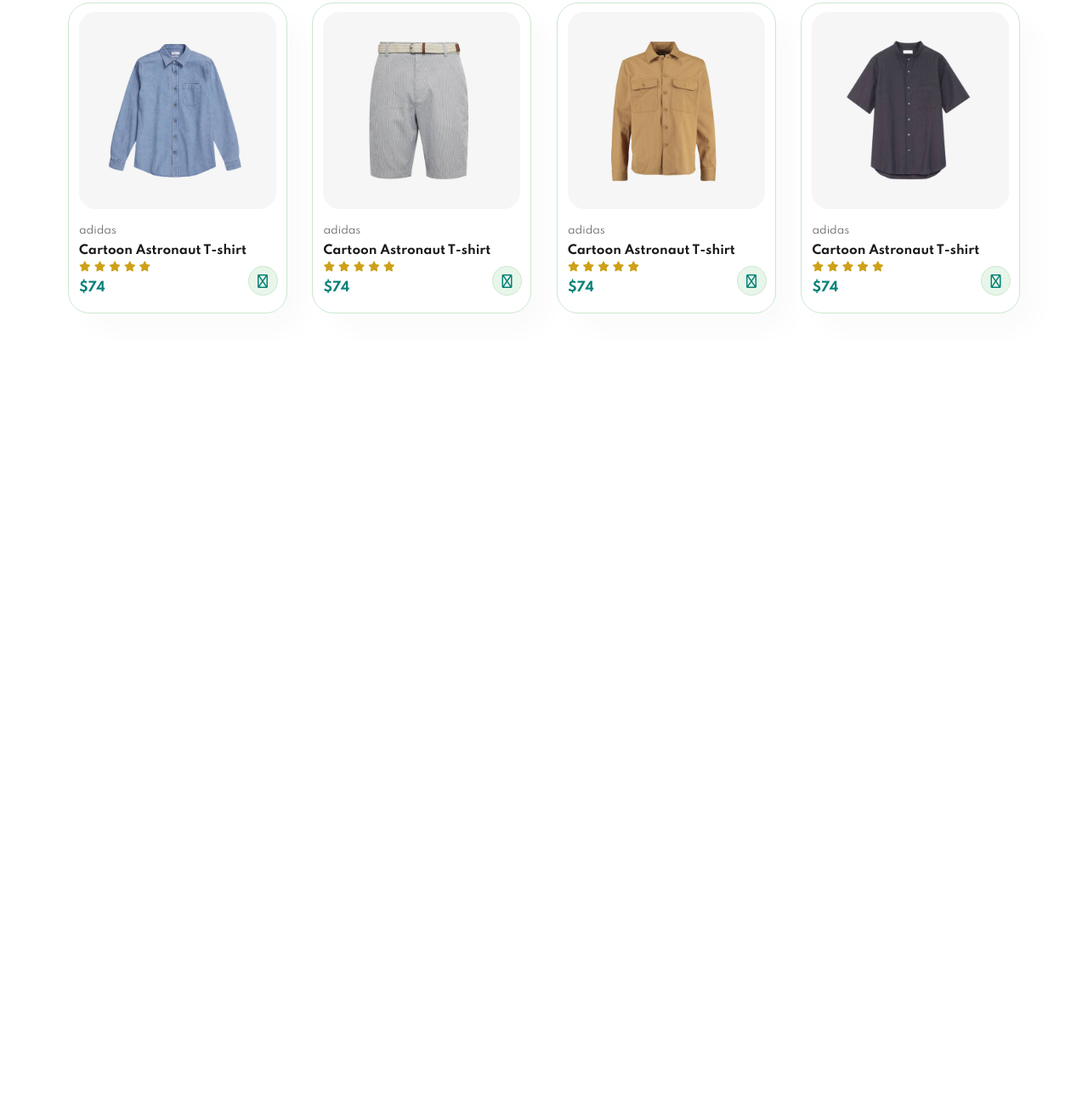
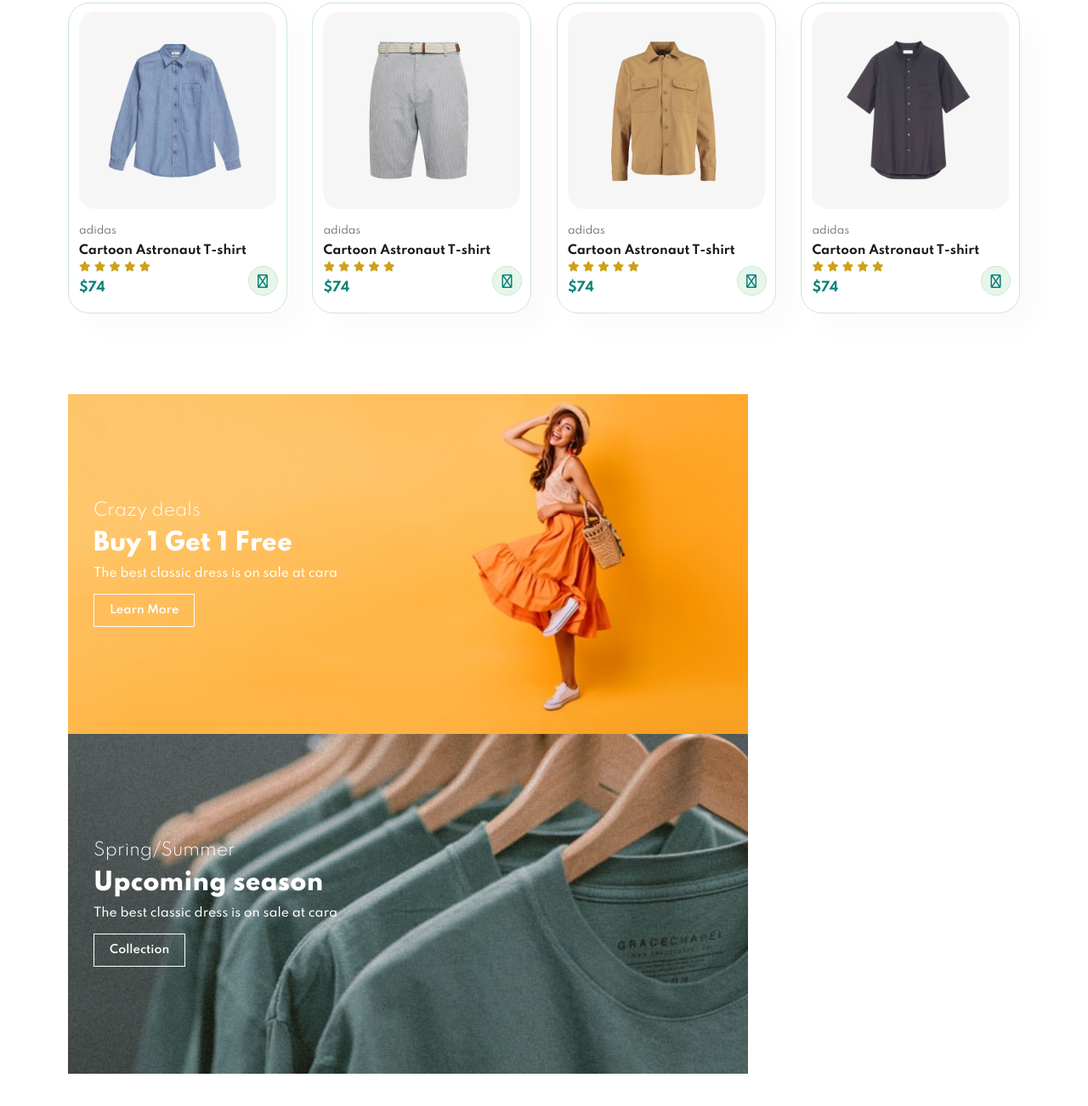
Before and after one commit to Umar-abbasi/Ecommerce, a plain HTML site: page index.html in a window 1280 px wide. Shown: the part 3036-4338 px from the top of the page at 85% size. Before the commit the page ends 3460 px from the top, so only its background shows below. Drawn offline with Linux system fonts and the light colour scheme.

Commit message:
day:3 part:last

```diff
--- a/index.html
+++ b/index.html
@@ -345,6 +345,20 @@
                 </div>
             </div>
         </section>
+        <section id="sm-banner" class="section-p1">
+            <div class="banner-box">
+                <h4>Crazy deals</h4>
+                <h2>Buy 1 Get 1 Free</h2>
+                <span>The best classic dress is on sale at cara </span>
+                <button class="white">Learn More</button>
+            </div>
+            <div class="banner-box banner-box2">
+                <h4>Spring/Summer</h4>
+                <h2>Upcoming season</h2>
+                <span>The best classic dress is on sale at cara </span>
+                <button class="white">Collection</button>
+            </div>
+        </section>
         <script src="script.js"></script>
     </body>
 
--- a/style.css
+++ b/style.css
@@ -60,6 +60,22 @@ button.normal{
   background: white;
   cursor: pointer;
   border: none;
+  outline: none;
+  transition: 0.2s;
+  -webkit-transition: 0.2s;
+  -moz-transition: 0.2s;
+  -ms-transition: 0.2s;
+  -o-transition: 0.2s;
+}
+
+button.white {
+  font-size: 13px;
+  font-weight: 600;
+  padding: 11px 18px;
+  color: #fff;
+  background: transparent;
+  cursor: pointer;
+  border: 1px solid #fff;
   outline: none;
   transition: 0.2s;
   -webkit-transition: 0.2s;
@@ -315,3 +331,45 @@ button.normal{
   background: #088178;
   color: #fff;
 }
+#sm-banner{
+  display: flex;
+  justify-content: space-between;
+  flex-wrap: wrap;
+}
+
+#sm-banner .banner-box{
+  display: flex;
+  flex-direction: column;
+  justify-content: center;
+  align-items: flex-start;
+  background-image: url(img/banner/b17.jpg);
+  min-width: 800px;
+  height: 50vh;
+  background-size: cover;
+  background-position: center;
+  padding: 30px;
+}
+#sm-banner h4{
+  color: #fff;
+  font-size: 20px;
+  font-weight: 300;
+}
+#sm-banner h2{
+  color: #fff;
+  font-size: 28px;
+  font-weight: 800;
+}
+#sm-banner span{
+  color: #fff;
+  font-size: 14px;
+  font-weight: 500;
+  padding-bottom: 15px;
+}
+
+#sm-banner .banner-box:hover button{
+  background: #088178;
+  border: 1px solid #088178;
+}
+#sm-banner .banner-box2{
+  background-image: url(img/banner/b10.jpg);
+}
```
